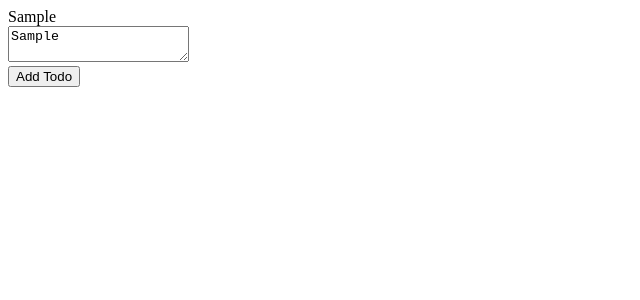
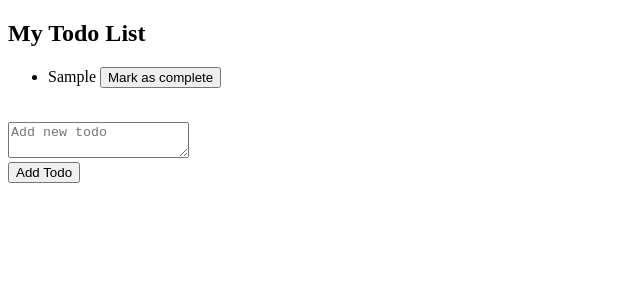
Before and after one commit to bsaal2/todoApp, a React (Vite) app: page / in a window 1280 px wide. Both pictures are taken after typing "Sample" into the empty fields and a click on the button "Add Todo". Shown: the top 300 px of the page, without its empty margins (0-640 px from the left). Built offline with nearby package versions, Linux system fonts and the light colour scheme.

Commit message:
feat: implement add and show todo list

```diff
--- a/src/App.tsx
+++ b/src/App.tsx
@@ -1,9 +1,11 @@
 import { FC } from "react";
-import AddTodoItem from "./containers/AddTodoItem";
+import AddTodoItem from "./containers/AddTodoItem.js";
+import VisibleTodoList from "./containers/VisibleTodoList.js";
 
 const App: FC = () => {
   return(
     <main>
+      <VisibleTodoList />
       <AddTodoItem />
     </main>
   );
--- a/src/components/Button.tsx
+++ b/src/components/Button.tsx
@@ -1,9 +1,9 @@
-import { FC, ReactNode } from "react";
+import { FC, ReactNode, MouseEvent } from "react";
 
 interface IButtonProps {
   className: string;
   children: ReactNode;
-  onClickHandler: () => void;
+  onClickHandler: (event: MouseEvent, data?: any) => void;
 }
 
 const Button: FC<IButtonProps> = ({ className, onClickHandler, children }) => {
--- /dev/null
+++ b/src/components/TodoComponent.css
@@ -0,0 +1,3 @@
+span.completed {
+    text-decoration: line-through;
+}
--- /dev/null
+++ b/src/components/TodoComponent.tsx
@@ -0,0 +1,21 @@
+import { FC, MouseEvent } from 'react';
+import Button from './Button.js';
+import { Todo } from '../redux/reducer';
+import './TodoComponent.css';
+
+interface ITodo {
+    todo: Todo
+    onClickHandler: (event: MouseEvent, id: number) => void
+}
+
+const TodoComponent: FC<ITodo> = ({ todo, onClickHandler }) => (
+    <li>
+        <span className={todo.state}>
+          {todo.name}
+        </span>
+        {' '}
+        { todo.state === 'draft' && <Button className='complete-state' onClickHandler={(event: MouseEvent) => onClickHandler(event, todo.id)}>Mark as complete</Button> }
+    </li>
+);
+
+export default TodoComponent;
--- /dev/null
+++ b/src/components/TodoList.tsx
@@ -0,0 +1,22 @@
+import { FC, MouseEvent } from 'react';
+import TodoComponent from './TodoComponent.js';
+import { Todo } from '../redux/reducer.js';
+
+interface ITodoList {
+    todos: Array<Todo>;
+    onClickHandler: (event: MouseEvent, id: number) => void
+}
+
+const TodoList: FC<ITodoList> = ({ todos, onClickHandler }) => {
+    const todoList = todos.map((eachTodo) => <TodoComponent key={eachTodo.id} todo={eachTodo} onClickHandler={onClickHandler} />);
+
+    return(
+        <section className="todolist">
+            <h1>My Todo List</h1>
+            { !todoList.length && (<p>Please add your todo list.</p>) }
+            <ul>{ todoList }</ul>
+        </section>
+    )
+}
+
+export default TodoList;
--- a/src/containers/AddTodoItem.tsx
+++ b/src/containers/AddTodoItem.tsx
@@ -1,15 +1,19 @@
 import { FC, useState, ChangeEvent } from 'react';
+import { useDispatch } from 'react-redux';
 import AddTodoForm from '../components/AddTodoForm';
+import { addTodo } from '../redux/actionCreator.ts';
+import { IAction } from '../redux/reducer.ts';
 
 const AddTodoItem: FC = () => {
     const [todo, setTodo] = useState<string>('');
+    const dispatch = useDispatch();
 
     const onButtonClickHandler = () => {
-        console.log('clicked button');
+        dispatch<IAction>(addTodo({ name: todo, state: 'draft' }));
+        setTodo('');
     }
 
     const onInputChange = (event: ChangeEvent<HTMLTextAreaElement>) => {
-        console.log('on input change', event);
         setTodo(event.target.value);
     }
 
--- /dev/null
+++ b/src/containers/VisibleTodoList.tsx
@@ -0,0 +1,24 @@
+import { FC, MouseEvent } from 'react';
+import { useSelector, useDispatch } from 'react-redux';
+import TodoList from '../components/TodoList.js';
+import { IState } from '../redux/reducer.js';
+import { markTodoComplete } from '../redux/actionCreator.js';
+
+const getAllTodoIds = (state: IState) => state.todos.allTodoIds;
+const getAllTodoList = (state: IState) => getAllTodoIds(state).map((eachTodoId) => state.todos.todoById[eachTodoId]);
+
+const VisibleTodoList:FC = () => {
+    const dispatch = useDispatch();
+    const todoList = useSelector(getAllTodoList);
+    console.log(todoList);
+
+    const markAsComplete = (event: MouseEvent, id: number) => {
+        console.log('clicked', event, id);
+        event.preventDefault();
+        dispatch(markTodoComplete(id));
+    }
+
+    return(<TodoList todos={todoList} onClickHandler={markAsComplete} />);
+}
+
+export default VisibleTodoList;
```
